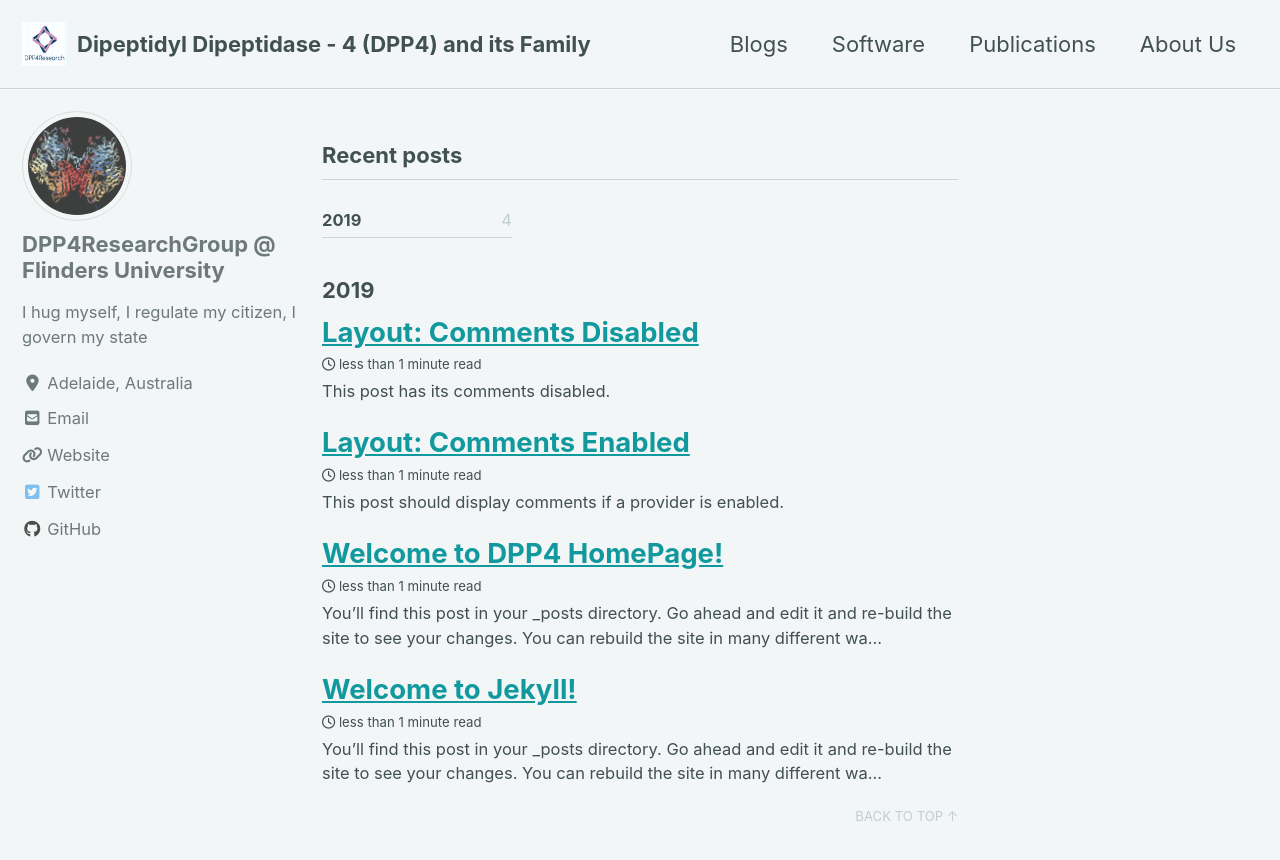
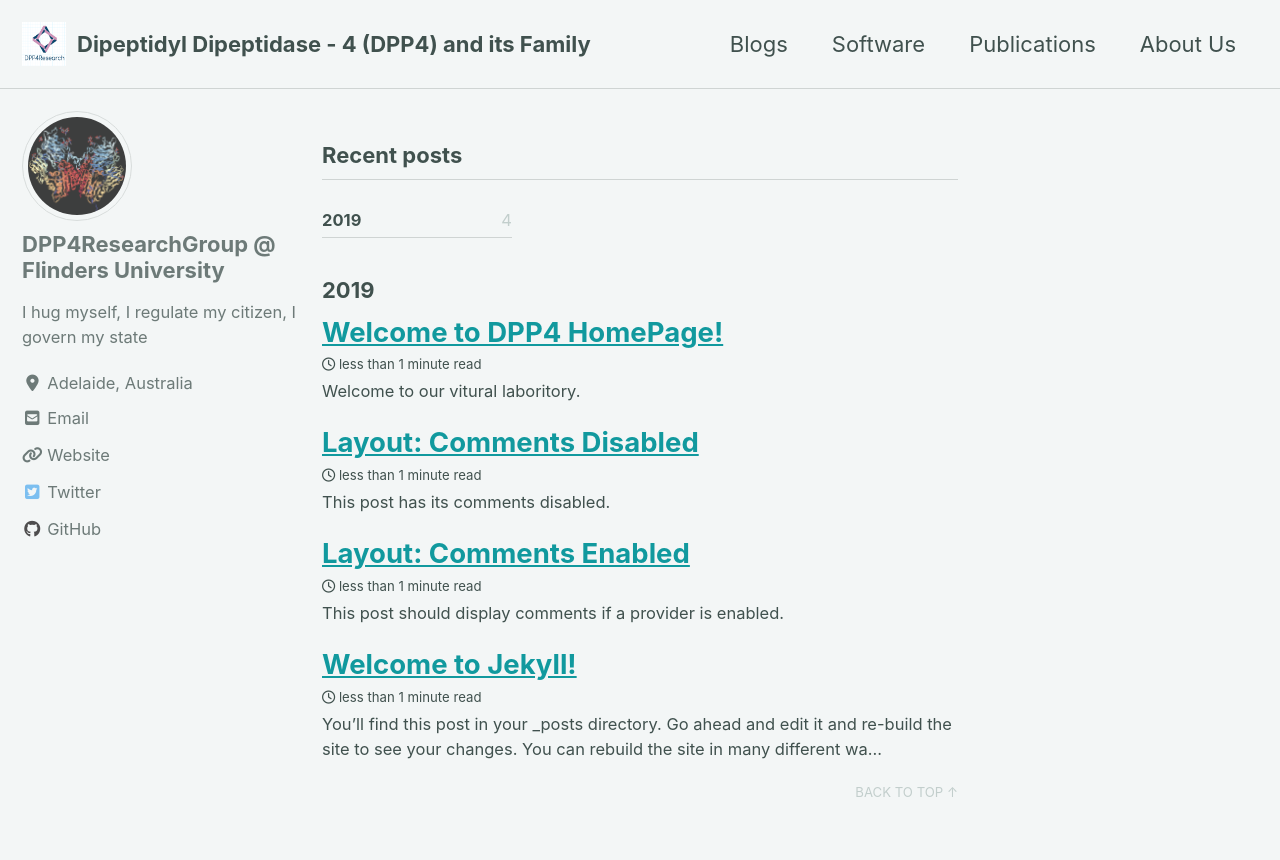
Before and after one commit to DPP4ResearchGroup/DPP4-HomePage, a Jekyll site: the page built from index.md, in a window 1280 px wide and 900 px high. Shown: the top 860 px of the window. Built offline with Jekyll 4.4.1, drawn with Linux system fonts in a browser that asks for light colours; cached includes are drawn as plain includes; nearby versions of some CDN libraries.

Commit message:
_post welcome update

```diff
--- a/_posts/2019-08-10-welcome-to-homepage.markdown
+++ b/_posts/2019-08-10-welcome-to-homepage.markdown
@@ -1,9 +1,13 @@
 ---
 title:  "Welcome to DPP4 HomePage!"
-date:   2019-08-09 21:08:53 +0930
+date:   2019-08-10 21:08:53 +0930
+layout: post
 categories:
-  - Post
+  - Posts
+  - Updates
 ---
+
+Welcome to our vitural laboritory.
 
 You’ll find this post in your `_posts` directory. Go ahead and edit it and re-build the site to see your changes. You can rebuild the site in many different ways, but the most common way is to run `jekyll serve`, which launches a web server and auto-regenerates your site when a file is updated.
 
@@ -18,9 +22,3 @@ end
 print_hi('Tom')
 #=> prints 'Hi, Tom' to STDOUT.
 {% endhighlight %}
-
-Check out the [Jekyll docs][jekyll-docs] for more info on how to get the most out of Jekyll. File all bugs/feature requests at [Jekyll’s GitHub repo][jekyll-gh]. If you have questions, you can ask them on [Jekyll Talk][jekyll-talk].
-
-[jekyll-docs]: https://jekyllrb.com/docs/home
-[jekyll-gh]:   https://github.com/jekyll/jekyll
-[jekyll-talk]: https://talk.jekyllrb.com/
```
